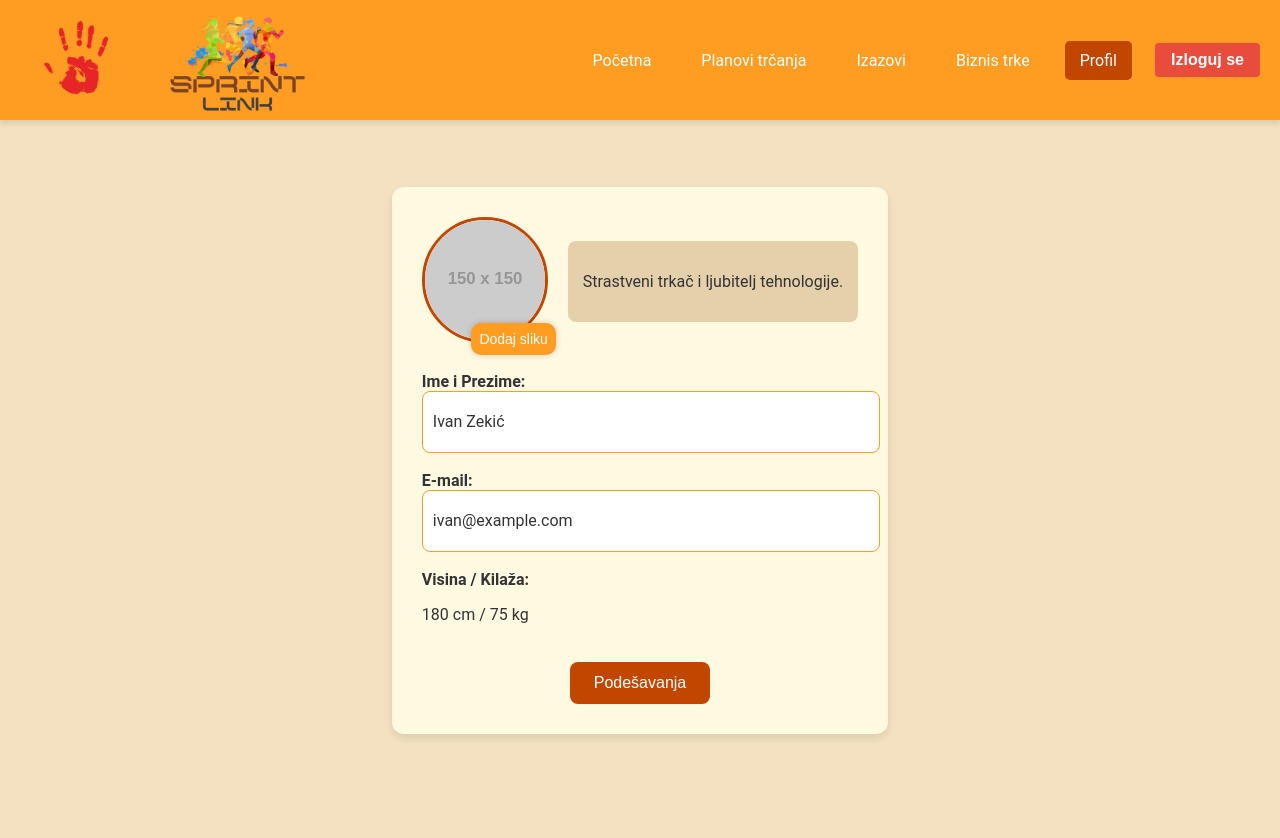
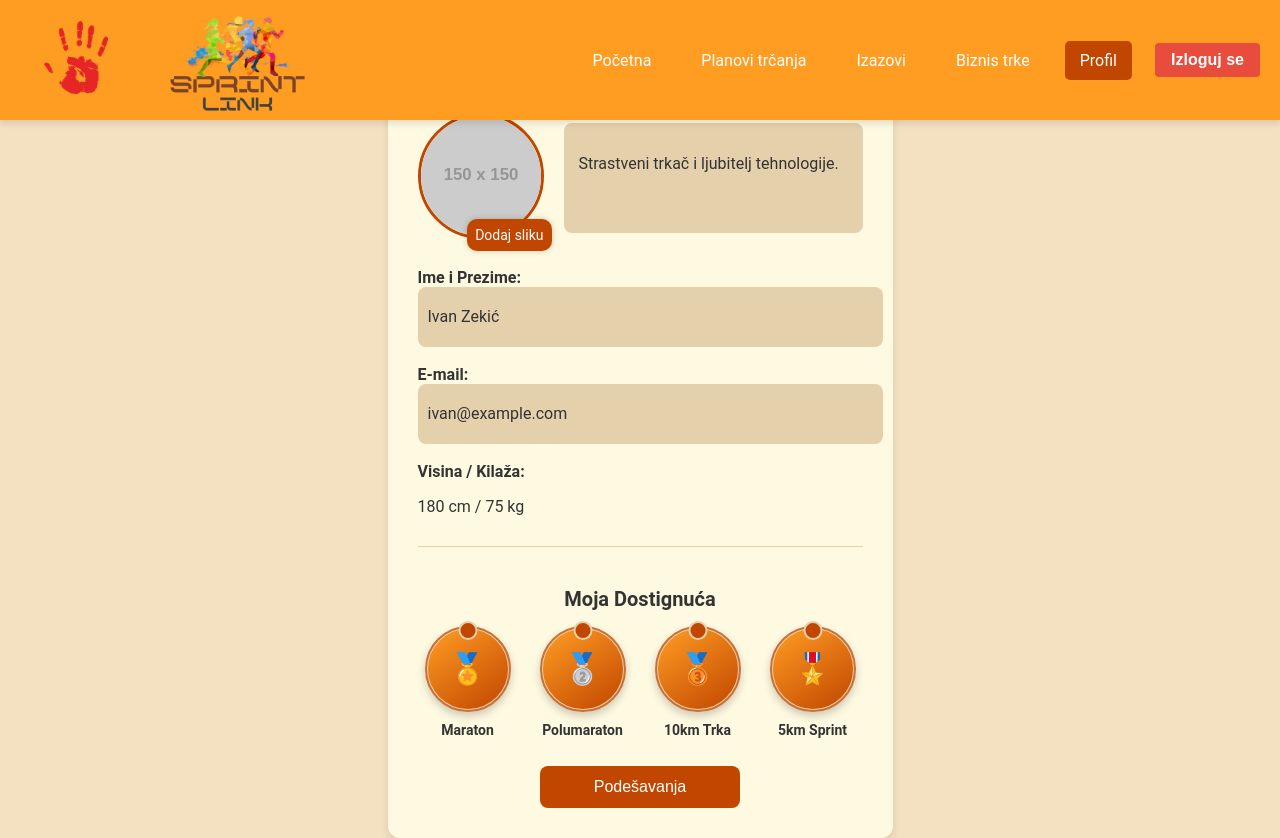
Before and after one commit to elab-development/internet-tehnologije-2024-projekat-partnerizatrcanje_20210349_20210081, a React (Create React App) app: page /profile in a window 1280 px wide. Before the commit the page ends 800 px from the top, so only its background shows below. Built offline with nearby package versions, Linux system fonts and the light colour scheme.

Commit message:
profilna sekcija

```diff
--- a/src/pages/Profile.js
+++ b/src/pages/Profile.js
@@ -14,9 +14,55 @@ export default function Profile() {
   });
   const [editingField, setEditingField] = useState(null);
   const [imageChanged, setImageChanged] = useState(false);
+  const [showSettingsModal, setShowSettingsModal] = useState(false);
+  const [settingsForm, setSettingsForm] = useState({
+    email: user.email,
+    currentPassword: "",
+    newPassword: "",
+    confirmPassword: ""
+  });
+
+  // Podaci o bedževima - redizajnirani za trke
+  const [badges, setBadges] = useState([
+    {
+      id: 1,
+      name: "Maraton",
+      icon: "🏅",
+      description: "Završio maraton ispod 4h",
+      type: "distance",
+      event: "Belgrade Marathon 2024"
+    },
+    {
+      id: 2,
+      name: "Polumaraton",
+      icon: "🥈",
+      description: "Završio polumaraton ispod 2h",
+      type: "distance",
+      event: "Fruškogorski polumaraton"
+    },
+    {
+      id: 3,
+      name: "10km Trka",
+      icon: "🥉",
+      description: "Završio 10km trku",
+      type: "distance",
+      event: "Nike 10K Belgrade"
+    },
+    {
+      id: 4,
+      name: "5km Sprint",
+      icon: "🎖️",
+      description: "5km lični rekord",
+      type: "achievement",
+      event: "Adidas 5K Challenge"
+    }
+  ]);
 
   const handleDoubleClick = (field) => {
-    setEditingField(field);
+    // Dozvoljavamo uređivanje samo za opis
+    if (field === "description") {
+      setEditingField(field);
+    }
   };
 
   const handleChange = (e) => {
@@ -39,6 +85,26 @@ export default function Profile() {
     }
   };
 
+  const handleSettingsChange = (e) => {
+    const { name, value } = e.target;
+    setSettingsForm({ ...settingsForm, [name]: value });
+  };
+
+  const handleSettingsSubmit = (e) => {
+    e.preventDefault();
+
+    // Validacija lozinki
+    if (settingsForm.newPassword !== settingsForm.confirmPassword) {
+      alert("Lozinke se ne poklapaju!");
+      return;
+    }
+
+    // Simulacija uspešne promene - sada dozvoljavamo promenu email-a kroz podešavanja
+    setUser({ ...user, email: settingsForm.email });
+    alert("Podešavanja uspešno sačuvana!");
+    setShowSettingsModal(false);
+  };
+
   return (
     <div className="profile-container">
       <div className="profile-header">
@@ -54,18 +120,14 @@ export default function Profile() {
             className="hidden-input"
             onChange={handleImageChange}
           />
-          <button
-            className="profile-image-button"
-            onClick={() => document.getElementById('profileImage').click()}
-          >
+          <label className="profile-image-button" htmlFor="profileImage">
             {imageChanged ? "Izmeni sliku" : "Dodaj sliku"}
-          </button>
+          </label>
         </div>
         <div className="profile-description" onDoubleClick={() => handleDoubleClick("description")}>
           {editingField === "description" ? (
-            <input
-              type="text"
-              className="profile-input"
+            <textarea
+              className="profile-textarea"
               value={user.description}
               onChange={handleChange}
               onBlur={handleBlur}
@@ -81,19 +143,8 @@ export default function Profile() {
           .map(({ label, field }) => (
             <div key={field} className="profile-field">
               <strong>{label}:</strong>
-              <div className="profile-editable" onDoubleClick={() => handleDoubleClick(field)}>
-                {editingField === field ? (
-                  <input
-                    type="text"
-                    className="profile-input"
-                    value={user[field]}
-                    onChange={handleChange}
-                    onBlur={handleBlur}
-                    autoFocus
-                  />
-                ) : (
-                  <p>{user[field]}</p>
-                )}
+              <div className="profile-field-value">
+                <p>{user[field]}</p>
               </div>
             </div>
           ))}
@@ -102,9 +153,98 @@ export default function Profile() {
           <p>{user.height} cm / {user.weight} kg</p>
         </div>
       </div>
-      <button className="profile-button" onClick={() => navigate("/settings")}>
+
+      {/* Sekcija sa bedževima - redizajnirana kao medalje */}
+      <div className="badges-section">
+        <h3 className="badges-title">Moja Dostignuća</h3>
+        <div className="badges-container">
+          {badges.map(badge => (
+            <div key={badge.id} className="badge-item">
+              <div className="badge-icon">{badge.icon}</div>
+              <div className="badge-name">{badge.name}</div>
+              <div className="badge-tooltip">
+                {badge.description}<br/>
+                <strong>{badge.event}</strong>
+              </div>
+            </div>
+          ))}
+        </div>
+      </div>
+
+      <button className="profile-button" onClick={() => setShowSettingsModal(true)}>
         Podešavanja
       </button>
+
+      {/* Unapređeni modal za podešavanja */}
+      {showSettingsModal && (
+        <div className="modal-overlay">
+          <div className="settings-modal">
+            <h2>Podešavanja Profila</h2>
+            <form onSubmit={handleSettingsSubmit}>
+              <div className="modal-group">
+                <label htmlFor="email">Email adresa:</label>
+                <input
+                  type="email"
+                  id="email"
+                  name="email"
+                  value={settingsForm.email}
+                  onChange={handleSettingsChange}
+                  className="modal-input"
+                  required
+                />
+              </div>
+
+              <div className="modal-group">
+                <label htmlFor="currentPassword">Trenutna lozinka:</label>
+                <input
+                  type="password"
+                  id="currentPassword"
+                  name="currentPassword"
+                  value={settingsForm.currentPassword}
+                  onChange={handleSettingsChange}
+                  className="modal-input"
+                  required
+                />
+              </div>
+
+              <div className="modal-group">
+                <label htmlFor="newPassword">Nova lozinka:</label>
+                <input
+                  type="password"
+                  id="newPassword"
+                  name="newPassword"
+                  value={settingsForm.newPassword}
+                  onChange={handleSettingsChange}
+                  className="modal-input"
+                  minLength="8"
+                />
+              </div>
+
+              <div className="modal-group">
+                <label htmlFor="confirmPassword">Potvrdi novu lozinku:</label>
+                <input
+                  type="password"
+                  id="confirmPassword"
+                  name="confirmPassword"
+                  value={settingsForm.confirmPassword}
+                  onChange={handleSettingsChange}
+                  className="modal-input"
+                  minLength="8"
+                />
+              </div>
+
+              <div className="modal-actions">
+                <button type="button" className="cancel-button" onClick={() => setShowSettingsModal(false)}>
+                  Otkaži
+                </button>
+                <button type="submit" className="save-button">
+                  Sačuvaj promene
+                </button>
+              </div>
+            </form>
+          </div>
+        </div>
+      )}
     </div>
   );
 }
--- a/src/styles/profil.css
+++ b/src/styles/profil.css
@@ -9,6 +9,7 @@
   box-shadow: 0 4px 8px rgba(0, 0, 0, 0.1);
   border-radius: 12px;
   text-align: center;
+  position: relative;
 }
 
 /* Glavni header sa profilnom slikom i opisom */
@@ -18,6 +19,7 @@
   gap: 20px;
   justify-content: center;  /* Centriranje slika i opisa horizontalno */
   margin-bottom: 20px;
+  flex-wrap: wrap; /* Za responzivnost na manjim ekranima */
 }
 
 /* Profilna slika */
@@ -36,7 +38,7 @@
 }
 
 .profile-image:hover {
-  transform: scale(1.1); /* Efekat zumiranja slike */
+  transform: scale(1.05); /* Efekat zumiranja slike */
 }
 
 /* Skrivanje inputa za fajl, biće aktiviran dugmetom */
@@ -49,7 +51,7 @@
   position: absolute;
   bottom: -8px;
   right: -8px;
-  background-color: #FF9D23; /* Dugme u boji narandžaste */
+  background-color: #C14600; /* Tamnije narandžasto dugme */
   color: white;
   border: none;
   border-radius: 10px;
@@ -61,12 +63,11 @@
 }
 
 .profile-image-button:hover {
-  background-color: #C14600; /* Promena boje na hover */
+  background-color: #FF9D23; /* Svetlije narandžasta na hover */
 }
 
 /* Opis korisnika */
 .profile-description {
-  flex: 1;
   padding: 15px;
   border-radius: 8px;
   background: #E5D0AC; /* Pozadina opisa u svetloj bež boji */
@@ -75,11 +76,27 @@
   font-size: 16px;
   color: #333; /* Tamno sive boje za tekst */
   transition: background-color 0.3s ease;
+  position: relative;
+  min-height: 80px;
+  flex: 1;
+  min-width: 250px;
 }
 
 .profile-description:hover {
-  background-color: #FF9D23; /* Promena boje na hover */
-  color: white; /* Bele slova pri hoveru */
+  background-color: #FFE4BC; /* Suptilnija promena boje pri hoveru */
+}
+
+/* Textarea za unos opisa */
+.profile-textarea {
+  width: 100%;
+  min-height: 80px;
+  padding: 10px;
+  border-radius: 8px;
+  border: 1px solid #FF9D23;
+  font-size: 16px;
+  background-color: #FFF;
+  resize: vertical;
+  font-family: inherit;
 }
 
 /* Sekcija sa informacijama o korisniku */
@@ -95,11 +112,28 @@
   color: #333;
 }
 
-/* Stil za editable područja (ime, email) */
+/* Novi stil za nepromenljive vrednosti */
+.profile-field-value {
+  padding: 10px;
+  border-radius: 8px;
+  background-color: #E5D0AC;
+  width: 100%;
+  font-size: 16px;
+  min-height: 40px;
+  display: flex;
+  align-items: center;
+}
+
+.profile-field-value p {
+  margin: 0;
+  flex: 1;
+}
+
+/* Stil za editable područja */
 .profile-editable {
   padding: 10px;
   border-radius: 8px;
-  border: 1px solid #FF9D23;
+  border: 1px solid #E5D0AC;
   cursor: pointer;
   width: 100%;
   font-size: 16px;
@@ -109,6 +143,10 @@
   display: flex;
   align-items: center; /* Vertikalno poravnanje */
   justify-content: space-between;
+}
+
+.profile-editable:hover {
+  border-color: #FF9D23;
 }
 
 /* Stil za input polja */
@@ -123,30 +161,266 @@
   min-height: 40px; /* Postavite minimalnu visinu za input */
 }
 
+/* Stil za disabled input polja */
+.disabled-input {
+  background-color: #F0F0F0;
+  border-color: #E0E0E0;
+  color: #777;
+  cursor: not-allowed;
+}
+
+.input-helper {
+  display: block;
+  margin-top: 5px;
+  color: #777;
+  font-size: 12px;
+  font-style: italic;
+}
+
 /* Stil za statički tekst */
 .profile-editable p {
   margin: 0; /* Uklonite margine kako bi bilo ravno */
-  display: flex;
-  align-items: center; /* Poravnajte tekst sa centrom */
+  flex: 1;
 }
 
 /* Dugme za podešavanja */
 .profile-button {
-  margin-top: 20px;
-  padding: 12px 24px;
-  background: #C14600; /* Narandžasta pozadina dugmeta */
-  color: white;
+  padding: 12px 20px;
+  background: #C14600; /* Tamnija narandžasta umesto svetlog beža */
+  color: white; /* Beli tekst za bolji kontrast */
   border: none;
   border-radius: 8px;
   cursor: pointer;
   transition: background-color 0.3s ease;
+  font-weight: 500;
+  margin-top: 15px;
+  width: 100%;
+  max-width: 200px;
 }
 
 .profile-button:hover {
-  background: #FF9D23; /* Promena boje na hover */
+  background: #FF9D23; /* Svetlija narandžasta na hover */
 }
 
-/* Dugme za podešavanje stila u odnosu na dark mode */
-.profile-button:focus {
-  box-shadow: 0 0 8px rgba(0, 0, 0, 0.2);
+/* Overlay za modalni prozor */
+.modal-overlay {
+  position: fixed;
+  top: 0;
+  left: 0;
+  right: 0;
+  bottom: 0;
+  background-color: rgba(0, 0, 0, 0.6);
+  display: flex;
+  justify-content: center;
+  align-items: center;
+  z-index: 1000;
 }
+
+/* Novi stil za modal */
+.settings-modal {
+  background-color: #FEF9E1;
+  border-radius: 12px;
+  padding: 25px;
+  width: 90%;
+  max-width: 450px;
+  box-shadow: 0 5px 15px rgba(0, 0, 0, 0.3);
+  position: relative;
+}
+
+.settings-modal h2 {
+  color: #C14600;
+  margin-bottom: 20px;
+  text-align: center;
+  font-size: 22px;
+}
+
+/* Grupe elemenata u formi */
+.modal-group {
+  margin-bottom: 18px;
+  text-align: left;
+}
+
+.modal-group label {
+  display: block;
+  margin-bottom: 6px;
+  color: #333;
+  font-weight: 500;
+}
+
+.modal-input {
+  width: 90%;
+  align-self: center;
+  padding: 12px 15px;
+  border-radius: 8px;
+  border: 1px solid #E5D0AC;
+  background-color: #FFFFFF;
+  font-size: 16px;
+  transition: border-color 0.3s ease, box-shadow 0.3s ease;
+}
+
+.modal-input:focus {
+  border-color: #FF9D23;
+  box-shadow: 0 0 0 2px rgba(255, 157, 35, 0.2);
+  outline: none;
+}
+
+/* Dugmad u modalnom prozoru */
+.modal-actions {
+  display: flex;
+  justify-content: space-between;
+  margin-top: 25px;
+  gap: 15px;
+}
+
+.cancel-button, .save-button {
+  padding: 12px 20px;
+  border-radius: 8px;
+  border: none;
+  font-size: 16px;
+  cursor: pointer;
+  font-weight: 500;
+  transition: all 0.3s ease;
+  width: 50%;
+}
+
+.cancel-button {
+  background-color: #E5D0AC;
+  color: #333;
+}
+
+.cancel-button:hover {
+  background-color: #D9C496;
+}
+
+.save-button {
+  background-color: #C14600;
+  color: white;
+}
+
+.save-button:hover {
+  background-color: #FF9D23;
+}
+
+/* Bedževi kao medalje */
+.badges-section {
+  margin-top: 30px;
+  padding-top: 20px;
+  border-top: 1px solid #E5D0AC;
+}
+
+.badges-title {
+  font-size: 20px;
+  color: #333;
+  margin-bottom: 15px;
+  text-align: center;
+}
+
+.badges-container {
+  display: flex;
+  flex-wrap: wrap;
+  justify-content: center;
+  gap: 15px;
+}
+
+.badge-item {
+  position: relative;
+  width: 100px;
+  height: 125px;
+  display: flex;
+  flex-direction: column;
+  align-items: center;
+  cursor: help;
+  transition: transform 0.3s ease;
+}
+
+.badge-item:hover {
+  transform: translateY(-5px);
+}
+
+.badge-icon {
+  width: 80px;
+  height: 80px;
+  border-radius: 50%;
+  background: linear-gradient(145deg, #FF9D23, #C14600);
+  display: flex;
+  justify-content: center;
+  align-items: center;
+  font-size: 30px;
+  position: relative;
+  box-shadow: 0 4px 8px rgba(0, 0, 0, 0.2);
+  margin-bottom: 10px;
+  border: 3px solid #E5D0AC;
+}
+
+.badge-icon::before {
+  content: "";
+  position: absolute;
+  top: -3px;
+  left: -3px;
+  right: -3px;
+  bottom: -3px;
+  border-radius: 50%;
+  border: 2px solid #C14600;
+  opacity: 0.7;
+}
+
+.badge-icon::after {
+  content: "";
+  position: absolute;
+  top: -8px;
+  left: 50%;
+  transform: translateX(-50%);
+  width: 15px;
+  height: 15px;
+  border-radius: 50%;
+  background: #C14600;
+  border: 2px solid #E5D0AC;
+}
+
+.badge-name {
+  font-size: 14px;
+  font-weight: 600;
+  color: #333;
+  text-align: center;
+  max-width: 100px;
+}
+
+/* Tooltip sa opisom */
+.badge-item .badge-tooltip {
+  visibility: hidden;
+  width: 180px;
+  background-color: rgba(0, 0, 0, 0.8);
+  color: #fff;
+  text-align: center;
+  border-radius: 6px;
+  padding: 8px;
+  position: absolute;
+  z-index: 1;
+  bottom: 125%;
+  left: 50%;
+  transform: translateX(-50%);
+  opacity: 0;
+  transition: opacity 0.3s;
+}
+
+.badge-item:hover .badge-tooltip {
+  visibility: visible;
+  opacity: 1;
+}
+
+/* Media queries za responzivnost */
+@media (max-width: 576px) {
+  .profile-header {
+    flex-direction: column;
+    align-items: center;
+  }
+
+  .profile-description {
+    width: 100%;
+    margin-top: 20px;
+  }
+
+  .profile-container {
+    padding: 20px 15px;
+  }
+}
```
